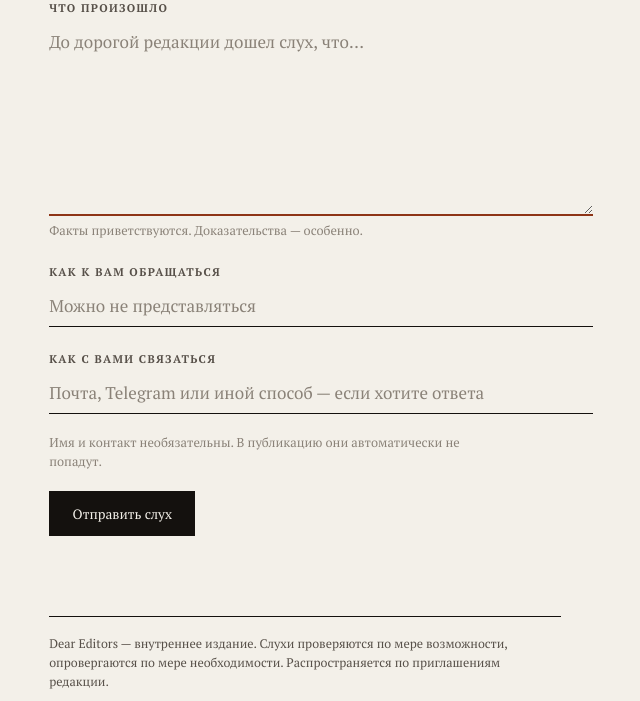
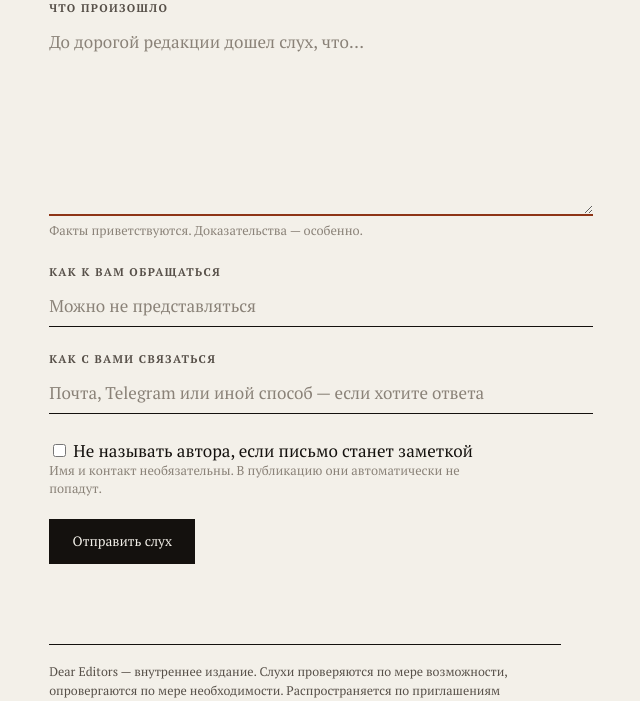
Before and after one commit to ikazman/deareditors, a Django app: page /letter/ in a window 1280 px wide. Shown: the part 470-1171 px from the top of the page, without its empty margins (114-754 px from the left). Run offline with Django 5.2, Linux system fonts and the light colour scheme; the visitor is signed in with stand-in values (Sample User, id 1); some web fonts are replaced.

Commit message:
Expose anonymous-source request on letters

```diff
--- a/templates/news/letter_form.html
+++ b/templates/news/letter_form.html
@@ -32,6 +32,12 @@
             {{ form.contact.errors }}
         </div>
 
+        <label class="letter-anonymity" for="{{ form.anonymity_requested.id_for_label }}">
+            {{ form.anonymity_requested }}
+            <span>Не называть автора, если письмо станет заметкой</span>
+        </label>
+        {{ form.anonymity_requested.errors }}
+
         <p class="letter-privacy">Имя и контакт необязательны. В публикацию они автоматически не попадут.</p>
         <button class="letter-submit" type="submit">Отправить слух</button>
     </form>
```
